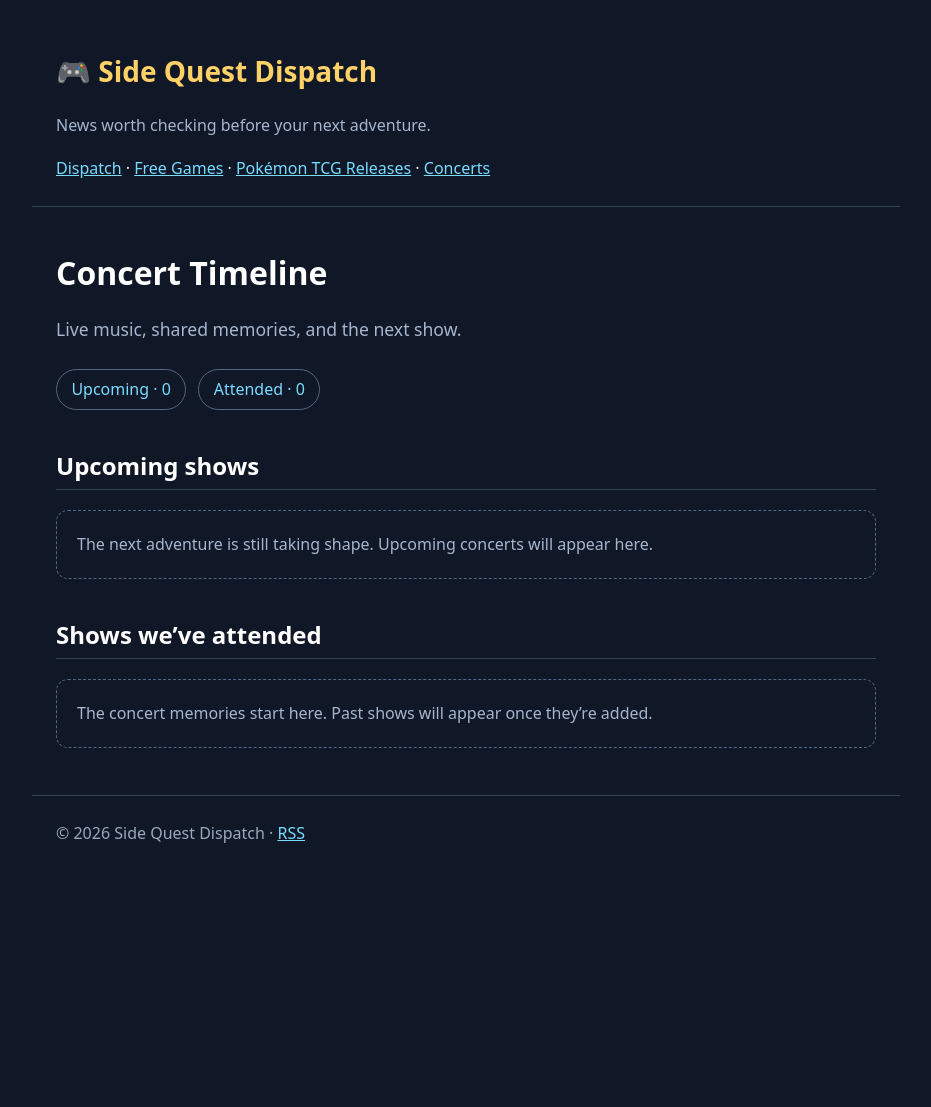
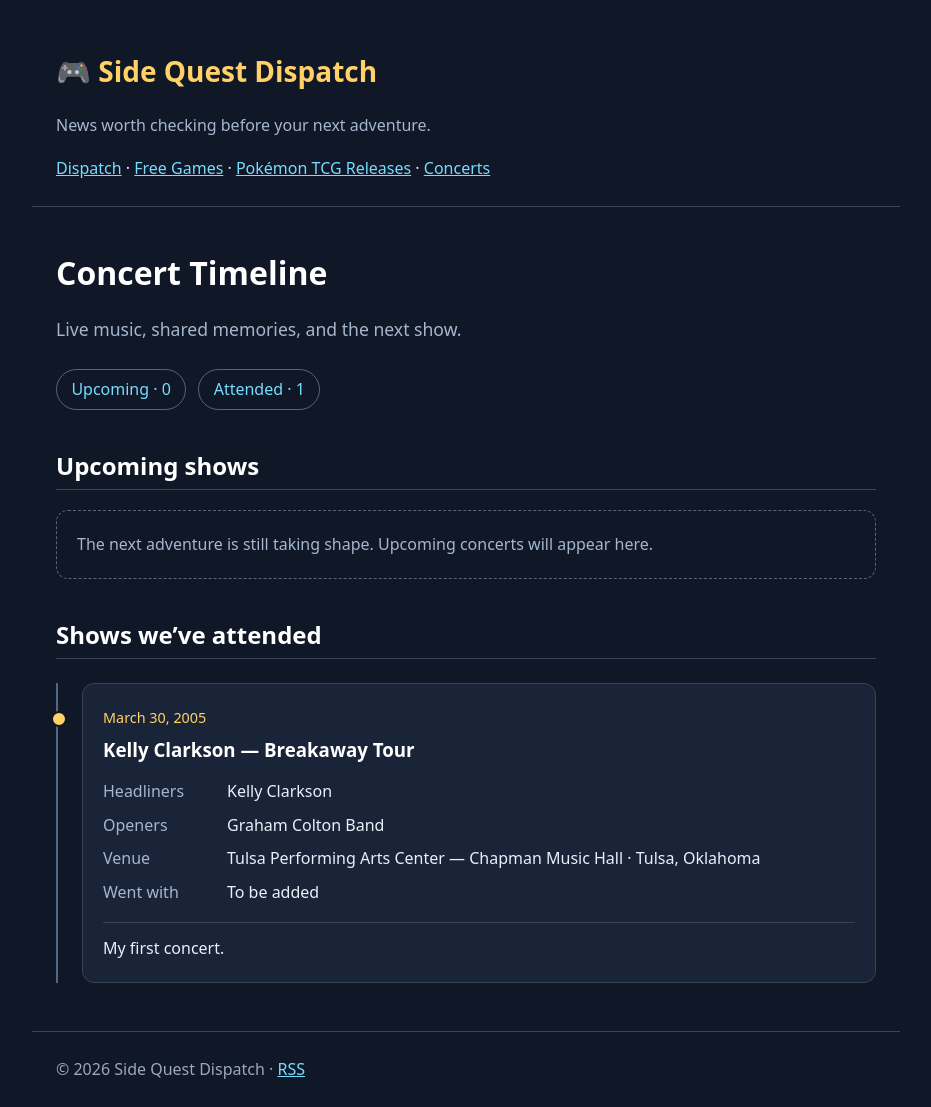
Before and after one commit to bamalroney-dev/Side-quest-dispatch, a Jekyll site: the page built from concerts.html, in a window 1280 px wide. Shown: the whole page, without its empty margins (174-1105 px from the left). Built offline with Jekyll 4.4.1, drawn with Linux system fonts in a browser that asks for light colours; before the commit the page ends 900 px from its top, so only the background shows below that.

Commit message:
Add confirmed first concert: Kelly Clarkson in Tulsa, March 2005

```diff
--- a/_data/concerts.yml
+++ b/_data/concerts.yml
@@ -1,14 +1,14 @@
-# Concert history. Dates must be quoted YYYY-MM-DD strings.
-# status: upcoming or attended (attendance is confirmed manually).
-# Leave unknown lists empty; use ["None"] for confirmed no openers.
-# Example (uncomment and replace all example details before publishing):
-# - date: "2027-01-15"
-#   title: "Tour name"
-#   status: upcoming
-#   headliners: ["Artist"]
-#   openers: []
-#   venue: "Venue"
-#   location: "City, State"
-#   companions: []
-#   notes: ""
-[]
+# Concert history. Dates are quoted YYYY-MM-DD strings.
+# Status is confirmed manually: upcoming or attended.
+# Unknown lists stay empty until confirmed.
+# Kelly date/venue/opener: Billboard, March 19, 2005:
+# https://www.worldradiohistory.com/Archive-All-Music/Billboard/00s/2005/BB-2005-03-19.pdf
+- date: "2005-03-30"
+  title: "Kelly Clarkson — Breakaway Tour"
+  status: attended
+  headliners: ["Kelly Clarkson"]
+  openers: ["Graham Colton Band"]
+  venue: "Tulsa Performing Arts Center — Chapman Music Hall"
+  location: "Tulsa, Oklahoma"
+  companions: []
+  notes: "My first concert."
```
